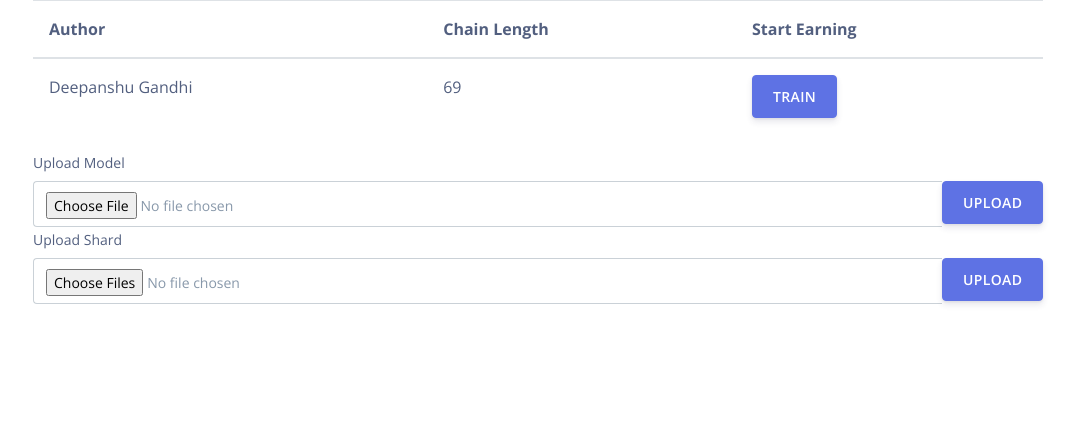
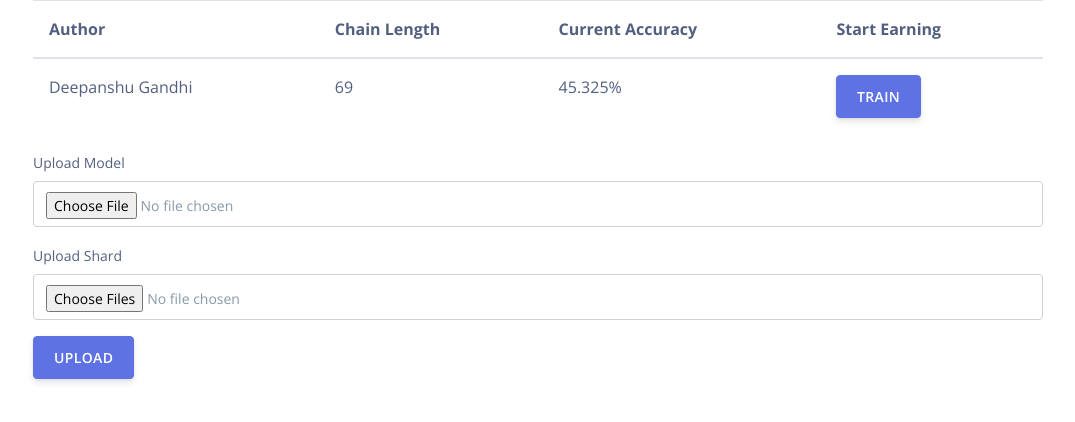
Before and after one commit to nine-tails9/GG-Chain, a Flask app: page /home in a window 1280 px wide. Shown: the part 88-510 px from the top of the page, without its empty margins (102-1177 px from the left). Run offline with Flask 2, Linux system fonts and the light colour scheme; some libraries are stand-ins or nearby versions.

Commit message:
files upload handler

```diff
--- a/server.py
+++ b/server.py
@@ -15,9 +15,11 @@ blockchain = False
 
 @app.route('/new_model', methods=['POST'])
 def new_model():
-    tx_data = request.get_json()
-    blockchain = Blockchain.Blockchain() #put params
+    file = request.get_data()
+    print(file)
+    #blockchain = Blockchain.Blockchain() #put params
     # TO-DO
+    return "Success", 201
 
 
 @app.route('/submit_params', methods=['POST'])
--- a/static/app.js
+++ b/static/app.js
@@ -3,7 +3,12 @@ new Vue({
     el: '#app',
     data: {
         name: "SS",
-        model : ''
+        model : '',
+        file: '',
+        loading: {
+            model: false,
+            shard: false
+        }
     },
     methods: {
         async start_download() {
@@ -17,11 +22,28 @@ new Vue({
                 });
             console.log(modelLoad);
             const model = await tf.loadLayersModel("http://127.0.0.1:5000/static/model/model.json");
-            // console.log(model);
             await model.save('indexeddb://my-model');
         },
         handleModel(){
             this.file = this.$refs.model.files[0];
-        }
+        },
+        uploadModel(){
+            this.loading.model = true;
+            let formData = new FormData();
+            formData.append('file', this.file);
+
+            fetch('/new_model', {
+                method: 'POST',
+                headers: {
+                    "Content-Type": "multipart/form-data"
+                },
+                body: formData
+
+            })
+                .then(res => {
+                    this.loading.model = false;
+                    console.log(res)
+                })
+        },
     }
 });
--- a/templates/index.html
+++ b/templates/index.html
@@ -39,6 +39,7 @@
             <tr>
                 <th scope="col">Author</th>
                 <th scope="col">Chain Length</th>
+                <th scope="col">Current Accuracy</th>
                 <th scope="col">Start Earning</th>
 
             </tr>
@@ -51,34 +52,31 @@
                 69
             </td>
             <td>
+                45.325%
+            </td>
+            <td>
                 <button class="btn btn-primary" @click="start_download">Train</button>
             </td>
 
             </tbody>
 
         </table>
-        <div class="form-grup">
+        <form @submit.prevent="uploadModel">
+
+            <div class="form-group">
                 <label for="model">Upload Model</label>
-            <div class="input-group">
-                <input type="file" class="form-control" name="model" ref="model" @change="handleModel">
-                <div class="input-append">
-                    <button class="btn btn-primary">Upload</button>
-                </div>
-            </div>
+                <input type="file" enctype="multipart/form-data" class="form-control" name="model" ref="model"
+                       @change="handleModel">
+
             </div>
             <div class="form-group">
                 <label for="shard">Upload Shard</label>
-            <div class="input-group">
-
                 <input type="file" class="form-control" multiple name="shards[]">
-                <div class="input-append">
-
-                    <button class="btn btn-primary">Upload</button>
             </div>
 
-            </div>
-
-        </div>
+            <input type="submit" class="btn btn-primary" @click="uploadModel" v-if="!loading.model" value="Upload">
+            <button class="btn btn-dark" @click="uploadModel" v-if="loading.model">Uploading...</button>
+        </form>
     </div>
 </div>
 <!-- Core -->
```
Lines whose indentation alone changed are shown as unchanged.
